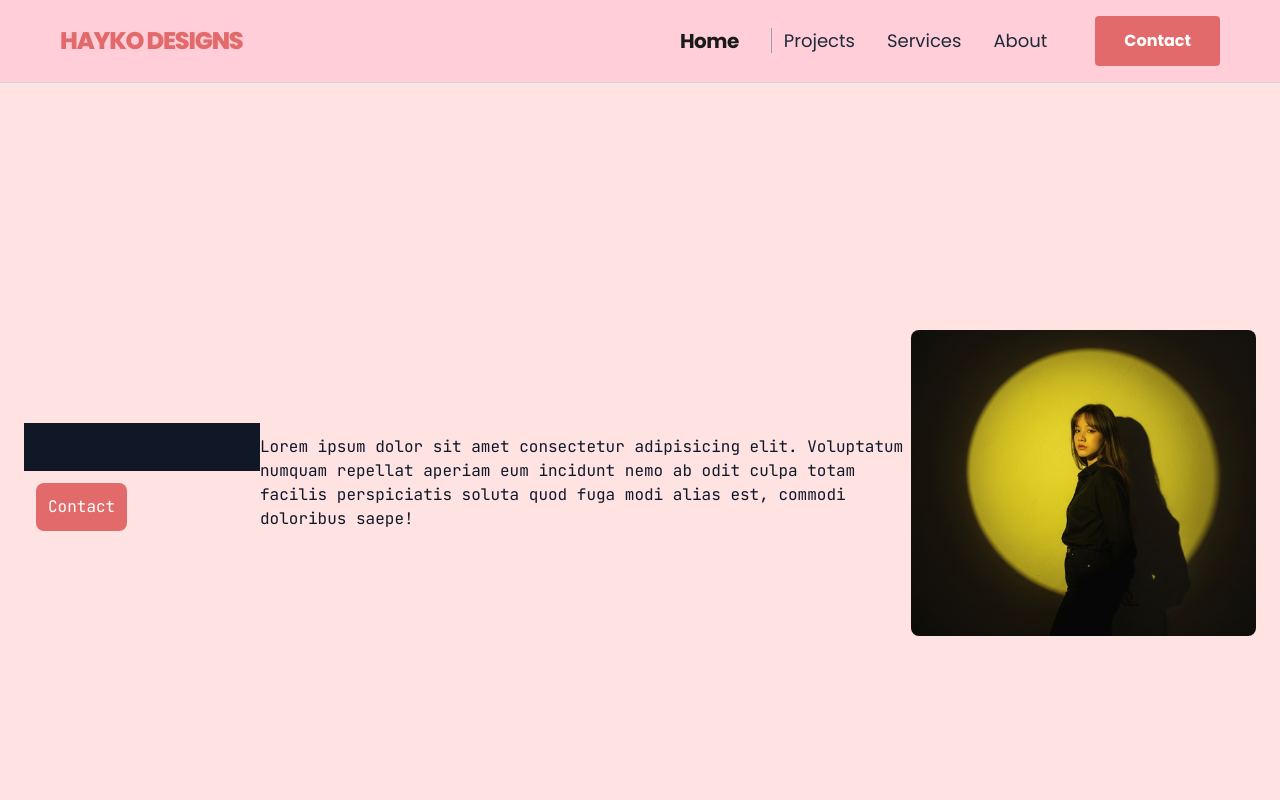
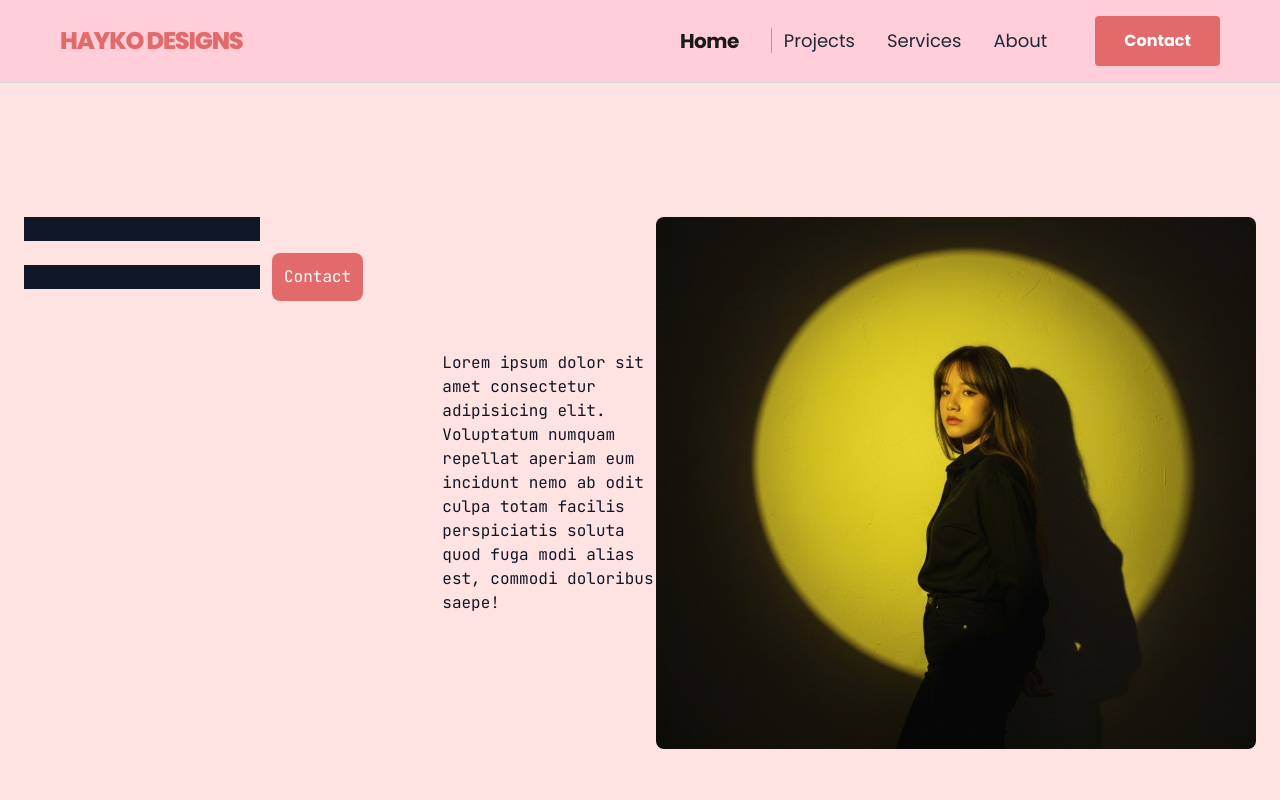
Before and after one commit to kyawzawlwin1/haythikokopage, a React (Vite) app: page /about in a window 1280 px wide. Shown: the top 800 px of the page. Built offline with nearby package versions, Linux system fonts and the light colour scheme.

Commit message:
fix: adjusted

```diff
--- a/src/features/static/components/HeroSection.jsx
+++ b/src/features/static/components/HeroSection.jsx
@@ -38,7 +38,7 @@ const HeroSection = () => (
       </div>
       {/* container for para and some texts */}
       <div className="space-y-6 sm:space-y-8 flex flex-col justify-center items-center w-full max-w-4xl  py-6 px-4 sm:px-6 text-center">
-        <p className="font-poppins text-sm sm:text-base md:text-xl text-[#6F756B] leading-relaxed tracking-wide">
+        <p className="font-JetBrains Mono text-sm sm:text-base md:text-xl text-primary-light-pink leading-relaxed tracking-wide">
           My work blends creativity, structure, and innovation to transform
           spaces into powerful visual experiences. Every project is designed
           with precision, emotion, and a unique architectural identity that
@@ -56,7 +56,7 @@ const HeroSection = () => (
       </div>
     </section>
     {/* Feature Collections Section */}
-    <section className="w-full py-8 sm:py-10 px-10 sm:px-[60px] md:px-6 min-h-[300px] bg-[#FFDDDD] ">
+    <section className="w-full py-8 sm:py-10 px-10 sm:px-[60px] md:px-6 min-h-[300px] bg-primary-light-pink ">
       <div className="mx-auto md:px-10 grid grid-cols-1 sm:grid-cols-2 lg:grid-cols-4 gap-6">
         {/* === Card 1 === */}
         <div className="bg-white rounded-sm overflow-hidden transition-transform duration-300 hover:-translate-y-1">
--- a/src/index.css
+++ b/src/index.css
@@ -1,5 +1,4 @@
 @import url("https://fonts.googleapis.com/css2?family=JetBrains+Mono:ital,wght@0,100..800;1,100..800&family=Montserrat:ital,wght@0,100..900;1,100..900&family=Poppins:ital,wght@0,100;0,200;0,300;0,400;0,500;0,600;0,700;0,800;0,900;1,100;1,200;1,300;1,400;1,500;1,600;1,700;1,800;1,900&display=swap");
-
 @import "tailwindcss";
 
 @theme {
--- a/src/pages/AboutPage.jsx
+++ b/src/pages/AboutPage.jsx
@@ -3,16 +3,20 @@ import haythikoko from "../assets/about.jpg";
 const AboutPage = () => {
   return (
     <section className="flex items-center justify-center min-h-screen px-6 py-12 bg-[#FFE2E2]">
+      <div className="flex">
+        <div>
           <form action="">
             <input type="text" className="bg-gray-900" />
             <input type="text" className="bg-gray-900" />
             <button className="bg-[#E36A6A] rounded-lg p-3 m-3">Contact</button>
           </form>
-      <div>
-        <p className="text-gray-900">
+        </div>
+        <div className="self-center">
+          <p className="text-gray-900 max-w-[300px]">
             Lorem ipsum dolor sit amet consectetur adipisicing elit. Voluptatum
-          numquam repellat aperiam eum incidunt nemo ab odit culpa totam facilis
-          perspiciatis soluta quod fuga modi alias est, commodi doloribus saepe!
+            numquam repellat aperiam eum incidunt nemo ab odit culpa totam
+            facilis perspiciatis soluta quod fuga modi alias est, commodi
+            doloribus saepe!
           </p>
         </div>
         <div>
@@ -30,8 +34,9 @@ const AboutPage = () => {
           <img
             src={haythikoko}
             alt=""
-          className="w-full h-full rounded-lg overflow-hidden"
+            className="max-w-[600px] h-full rounded-lg overflow-hidden"
           />
+        </div>
       </div>
     </section>
   );
```
Lines whose indentation alone changed are shown as unchanged.
